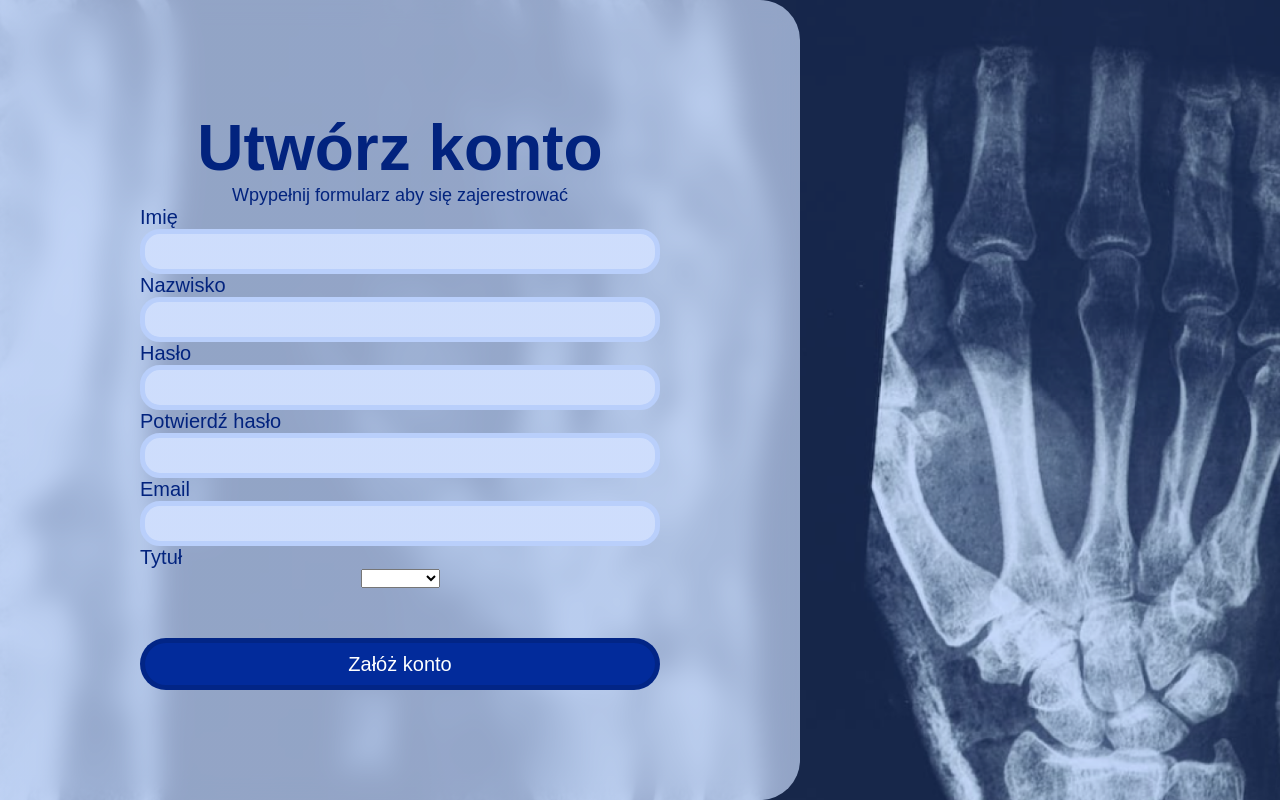
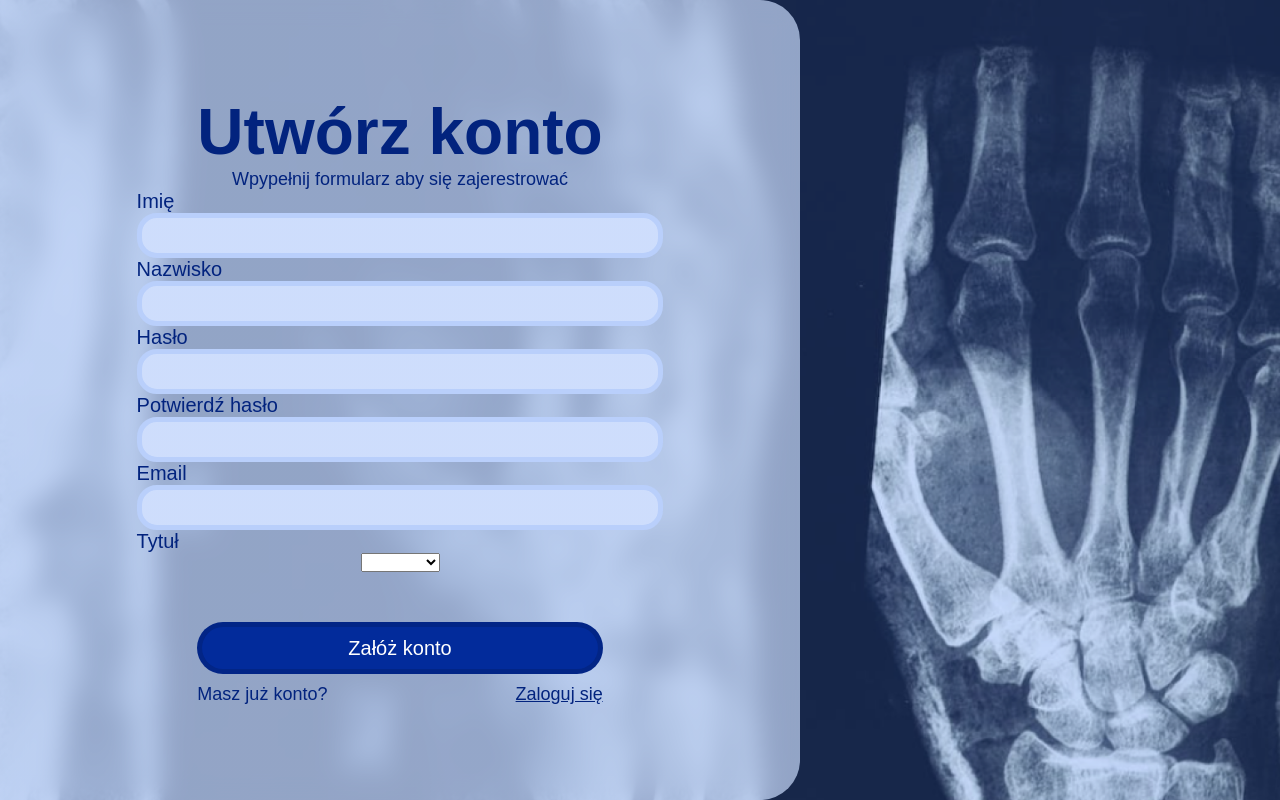
Before and after one commit to SGGW-Projekt-Zespolowy/SocialNetworkService-FE, an Angular app: page /registration in a window 1280 px wide. Built offline with nearby package versions, Linux system fonts and the light colour scheme; a web font is replaced by a local one.

Commit message:
Add navigation to login page

```diff
--- a/src/app/auth/registration/registration.component.html
+++ b/src/app/auth/registration/registration.component.html
@@ -52,6 +52,15 @@
             </option>
         </select>
         <button type="submit">Załóż konto</button>
+
+        <div class="change-auth">
+            <span>Masz już konto?</span>
+            <span
+                class="switch-auth-btn pointer"
+                routerLink="/login">
+                Zaloguj się
+            </span>
+        </div>
     </form>
     </div>
 </div>
--- a/src/app/auth/registration/registration.component.scss
+++ b/src/app/auth/registration/registration.component.scss
@@ -4,6 +4,14 @@
 
 .auth-form {
   form {
-    width: 65%;
+    // width: 65%;
+    input {
+      width: 130%;
+    }
+
+    label {
+      align-self: center;
+      width: 130%;
+    }
   }
 }
```
